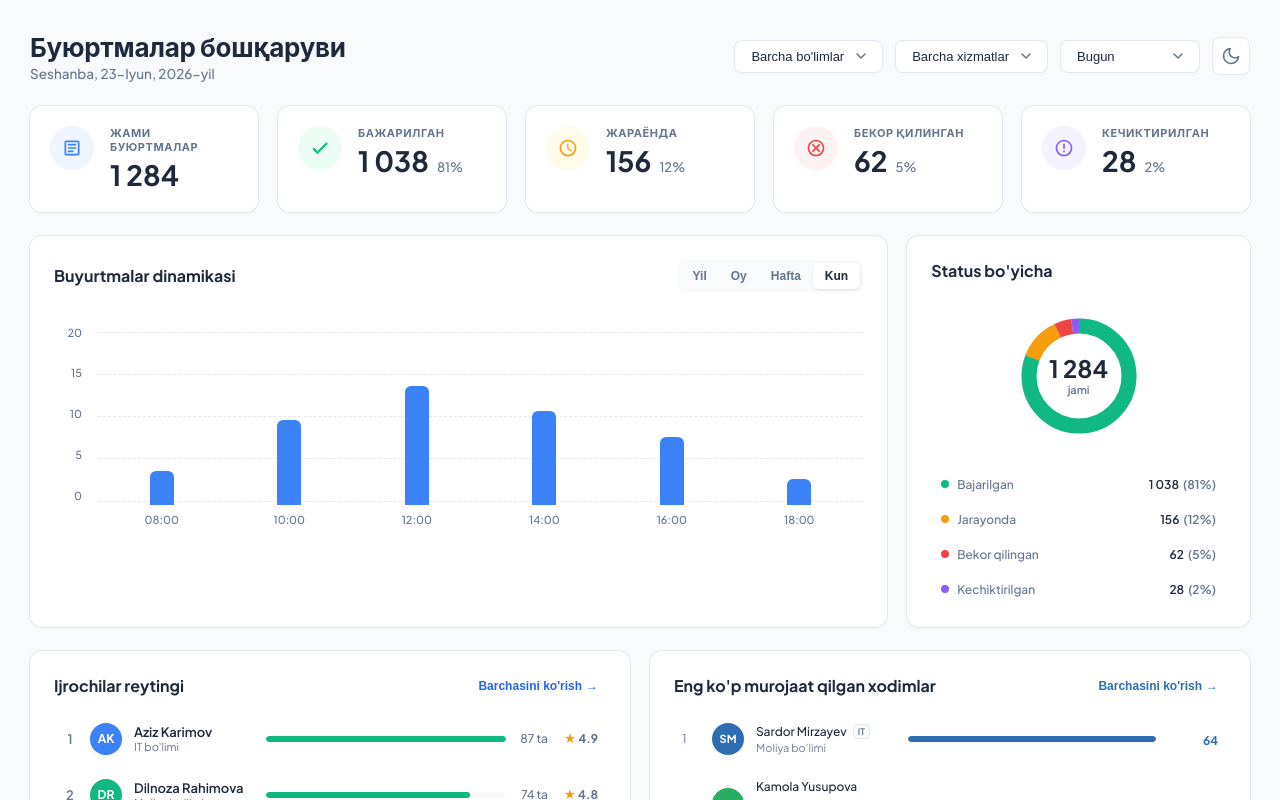
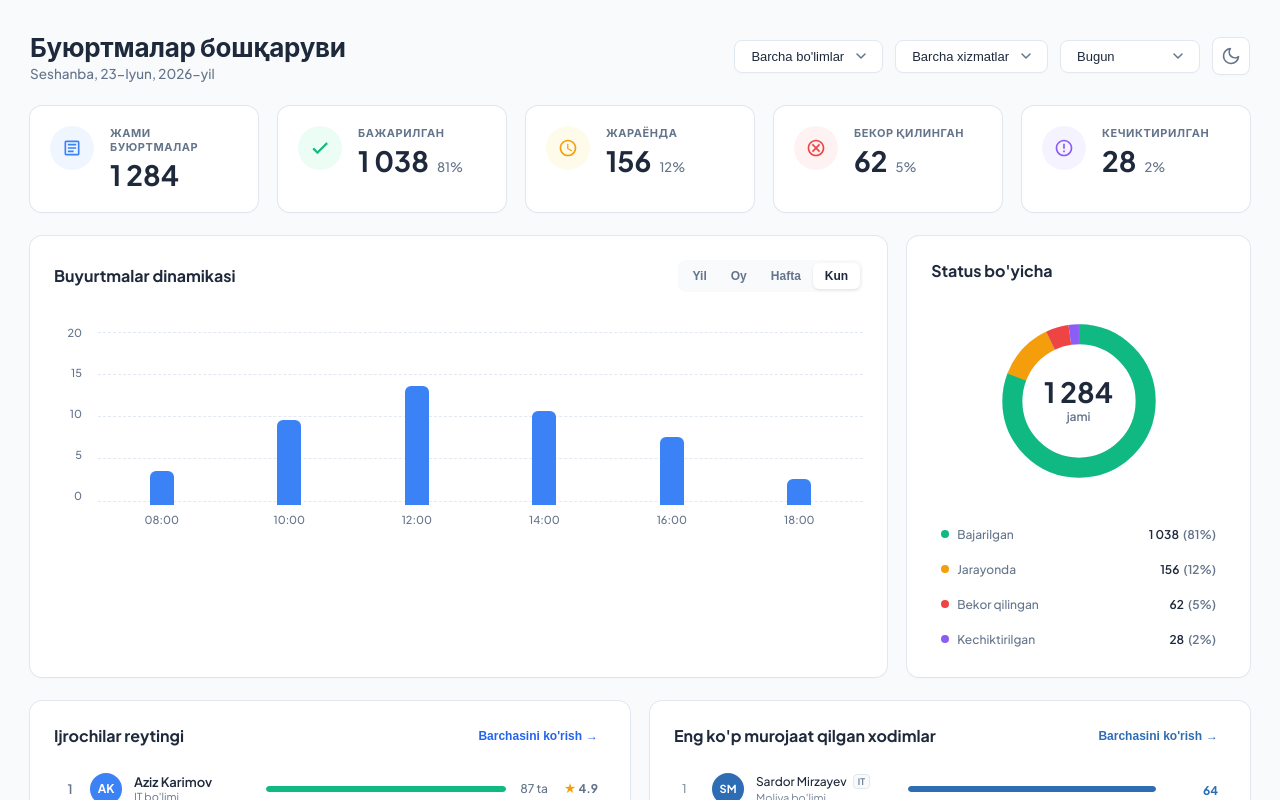
Before and after one commit to ubk01001-maker/orders-admin-dash, a Vue app: page / in a window 1280 px wide. Shown: the top 800 px of the page. Built offline with nearby package versions, Linux system fonts and the light colour scheme.

Commit message:
style: increase donut chart size and adjust center text sizing for better visual prominence

```diff
--- a/src/components/DonutChart.vue
+++ b/src/components/DonutChart.vue
@@ -5,7 +5,7 @@
     <div class="donut-body">
       <!-- SVG Donut Chart -->
       <div class="chart-container">
-        <svg width="150" height="150" viewBox="0 0 120 120" class="donut-svg">
+        <svg width="200" height="200" viewBox="0 0 120 120" class="donut-svg">
           <!-- Background track (optional but nice) -->
           <circle
             cx="60"
@@ -175,8 +175,8 @@ export default {
 
 .chart-container {
   position: relative;
-  width: 150px;
-  height: 150px;
+  width: 200px;
+  height: 200px;
   display: flex;
   align-items: center;
   justify-content: center;
@@ -206,7 +206,7 @@ export default {
 }
 
 .center-val {
-  font-size: 24px;
+  font-size: 28px;
   font-weight: 700;
   color: var(--text-primary);
   line-height: 1.1;
@@ -214,7 +214,7 @@ export default {
 }
 
 .center-lbl {
-  font-size: 11px;
+  font-size: 12px;
   color: var(--text-secondary);
   font-weight: 600;
   text-transform: lowercase;
```
